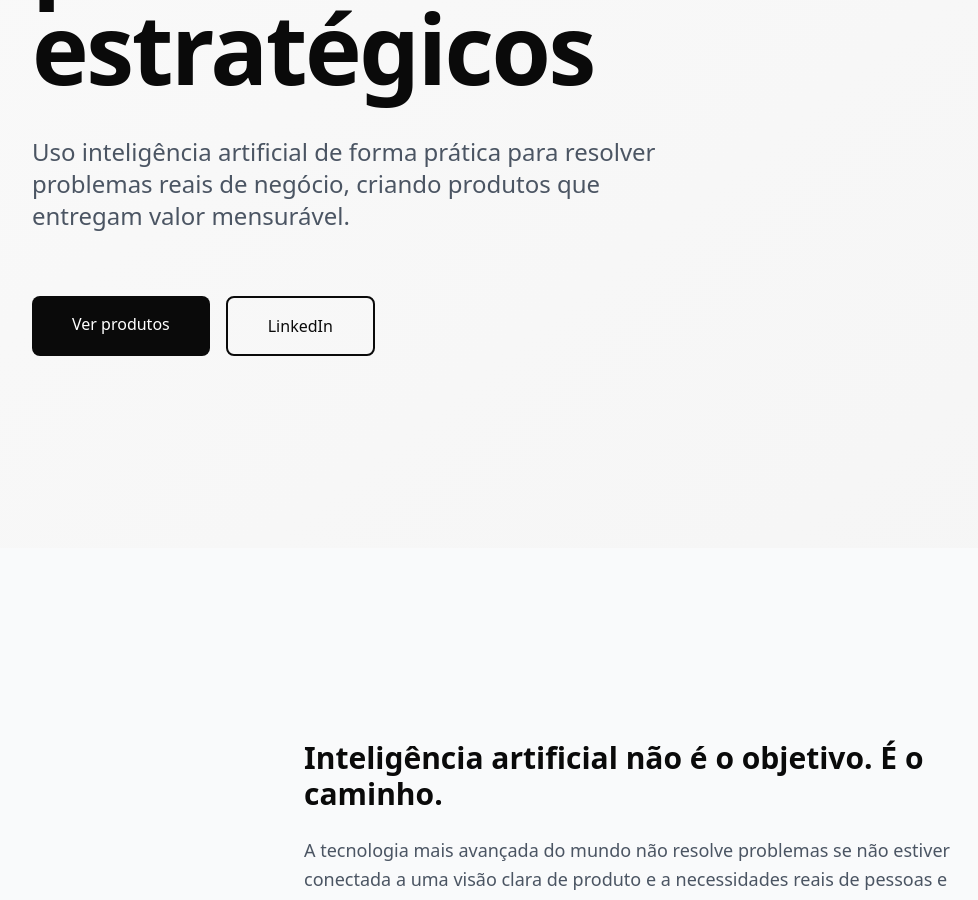
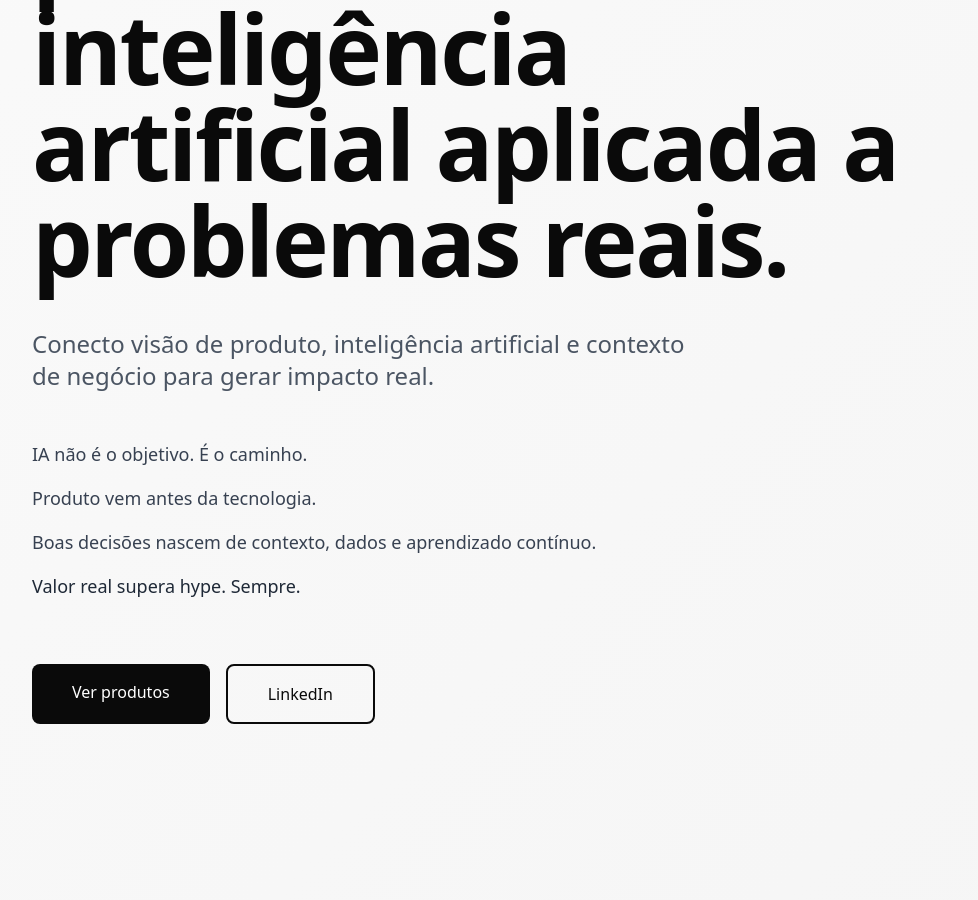
Before and after one commit to haendelllopes/portfolio-hndll, a Next.js app: page / in a window 1280 px wide. Shown: the part 480-1380 px from the top of the page, without its empty margins (0-978 px from the left). Built offline with nearby package versions, Linux system fonts and the light colour scheme.

Commit message:
Refactor Hero to high-impact landing page: AI Product Leader positioning with scannable manifesto

```diff
--- a/src/components/Hero.tsx
+++ b/src/components/Hero.tsx
@@ -4,11 +4,25 @@ export default function Hero() {
       <div className="container mx-auto px-4 md:px-6 lg:px-8">
         <div className="max-w-4xl">
           <h1 className="text-6xl md:text-7xl lg:text-8xl font-bold text-[#0a0a0a] mb-10 leading-[1.1] tracking-tight">
-            Product Owner que transforma IA em produtos estratégicos
+            AI Product Leader focado em produtos com inteligência artificial aplicada a problemas reais.
           </h1>
-          <p className="text-xl md:text-2xl text-gray-600 mb-16 max-w-2xl leading-relaxed">
-            Uso inteligência artificial de forma prática para resolver problemas reais de negócio, criando produtos que entregam valor mensurável.
+          <p className="text-xl md:text-2xl text-gray-600 mb-12 max-w-2xl leading-relaxed">
+            Conecto visão de produto, inteligência artificial e contexto de negócio para gerar impacto real.
           </p>
+          <div className="flex flex-col gap-4 mb-12 md:mb-16">
+            <p className="text-base md:text-lg text-gray-700 font-normal">
+              IA não é o objetivo. É o caminho.
+            </p>
+            <p className="text-base md:text-lg text-gray-700 font-normal">
+              Produto vem antes da tecnologia.
+            </p>
+            <p className="text-base md:text-lg text-gray-700 font-normal">
+              Boas decisões nascem de contexto, dados e aprendizado contínuo.
+            </p>
+            <p className="text-base md:text-lg text-gray-800 font-medium">
+              Valor real supera hype. Sempre.
+            </p>
+          </div>
           <div className="flex flex-col sm:flex-row gap-4">
             <a
               href="#produtos"
```
